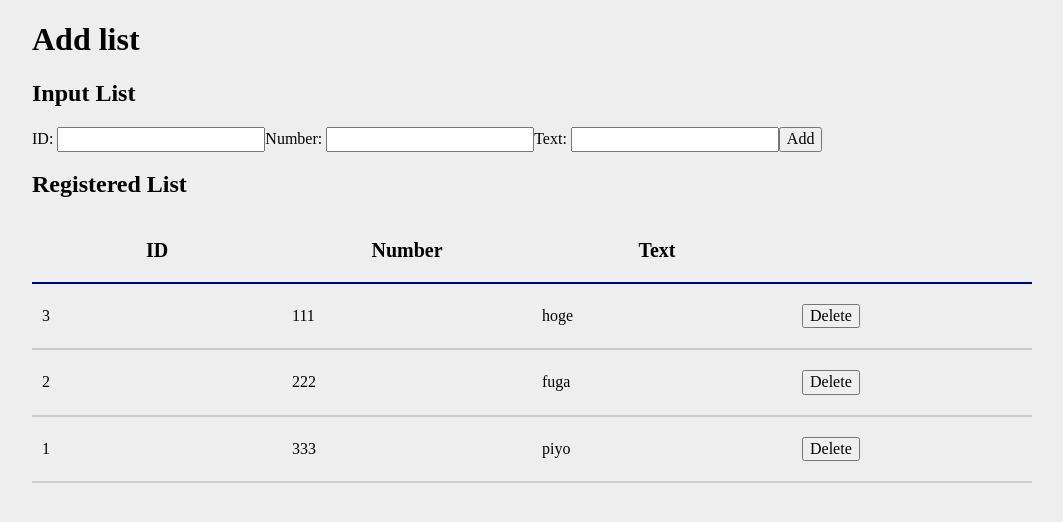
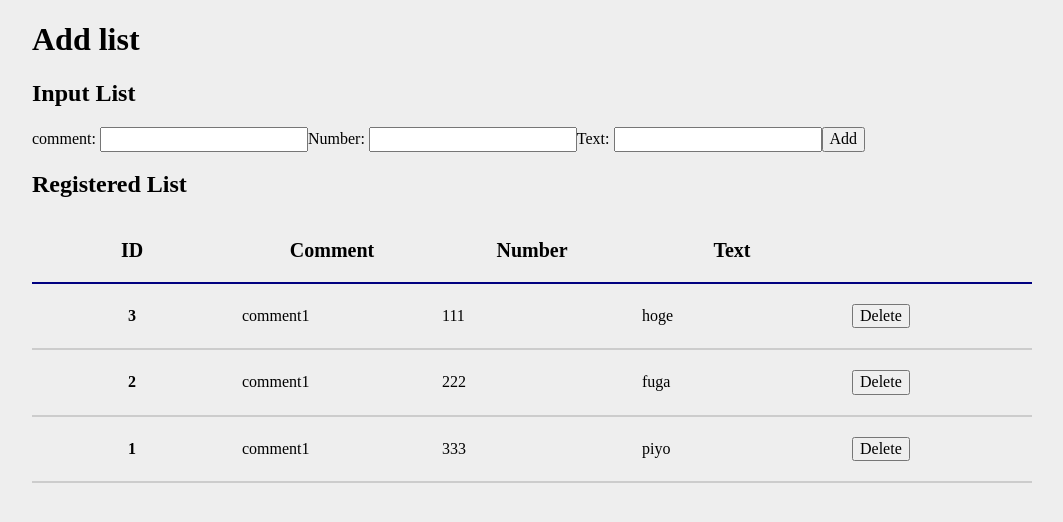
Before and after one commit to moyashiharusamen/vue_addList, a Vue app: page /#/ in a window 1280 px wide. Shown: the top 522 px of the page, without its empty margins (108-1171 px from the left). Built offline with nearby package versions, Linux system fonts and the light colour scheme.

Commit message:
comment 項目を増やし、アニメーションを設定

```diff
--- a/src/components/InputList.vue
+++ b/src/components/InputList.vue
@@ -3,8 +3,8 @@
     <h2>Input List</h2>
 
     <form class="input-area" @submit.prevent="doAdd">
-      <label for="id">ID: </label>
-      <input type="text" id="id" ref="id">
+      <label for="comment">comment: </label>
+      <input type="text" id="comment" ref="comment">
       <label for="number">Number: </label>
       <input type="text" id="number" ref="number">
       <label for="text">Text: </label>
@@ -24,21 +24,23 @@ export default {
   },
   methods: {
     doAdd (state, value) {
-      const listId = this.$refs.id
+      const listComment = this.$refs.comment
       const listNumber = this.$refs.number
       const listText = this.$refs.text
+      const listLength = this.list.length
 
-      if (!listId.value.length || !listNumber.value.length || !listText.value.length) {
+      if (!listComment.value.length || !listNumber.value.length || !listText.value.length) {
         return false
       }
 
-      this.list.push({
-        id: listId.value,
+      this.list.unshift({
+        id: listLength + 1,
+        comment: listComment.value,
         number: listNumber.value,
         text: listText.value
       })
 
-      listId.value = ''
+      listComment.value = ''
       listNumber.value = ''
       listText.value = ''
     }
--- a/src/components/RegisteredList.vue
+++ b/src/components/RegisteredList.vue
@@ -6,19 +6,21 @@
       <thead>
         <tr>
           <th>ID</th>
+          <th>Comment</th>
           <th>Number</th>
           <th>Text</th>
           <td></td>
         </tr>
       </thead>
-      <tbody>
-        <tr v-for="(item, index) in list" :key="index">
-          <td>{{ item.id }}</td>
+      <transition-group tag="tbody" name="list">
+        <tr v-for="item in list" :key="item.id">
+          <th>{{ item.id }}</th>
+          <td>{{ item.comment }}</td>
           <td>{{ item.number }}</td>
           <td>{{ item.text }}</td>
           <td><button @click="doRemove(item)">Delete</button></td>
         </tr>
-      </tbody>
+      </transition-group>
     </table>
   </div>
 </template>
@@ -45,16 +47,12 @@ table {
   width: 100%;
   border-collapse: collapse;
 
-  tr {
-    /*border: 1px solid #000080;*/
-  }
-
   thead {
     tr {
       border-bottom: 2px solid #000080;
       th,
       td{
-        width: 250px;
+        width: 200px;
         padding: 20px 0;
         font-size: 20px;
       }
@@ -64,6 +62,7 @@ table {
   tbody {
     tr {
       border-bottom: 2px solid #ccc;
+
       td {
         padding: 20px 10px;
       }
@@ -73,5 +72,14 @@ table {
       }
     }
   }
+
+  .list-enter-active {
+    transition: 1s;
+  }
+
+  .list-enter {
+    opacity: 0;
+    transform: translateX(100%);
+  }
 }
 </style>
```
